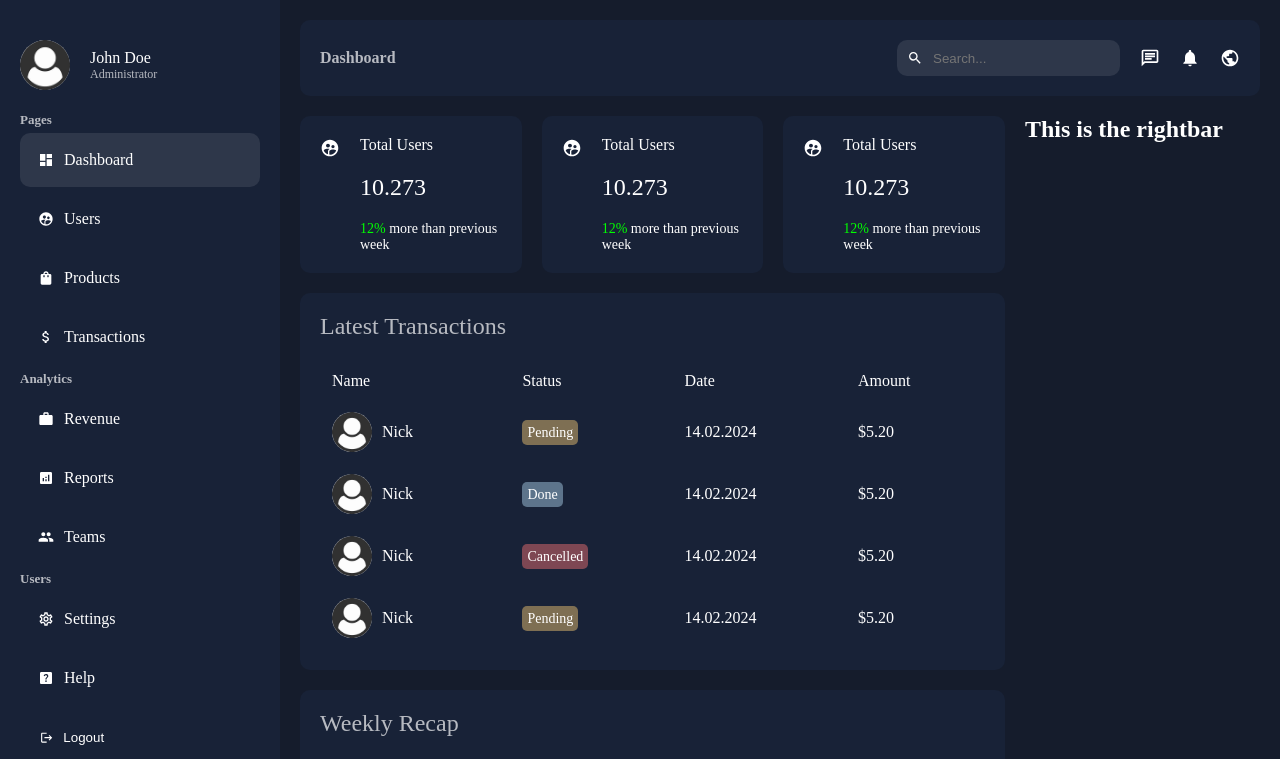
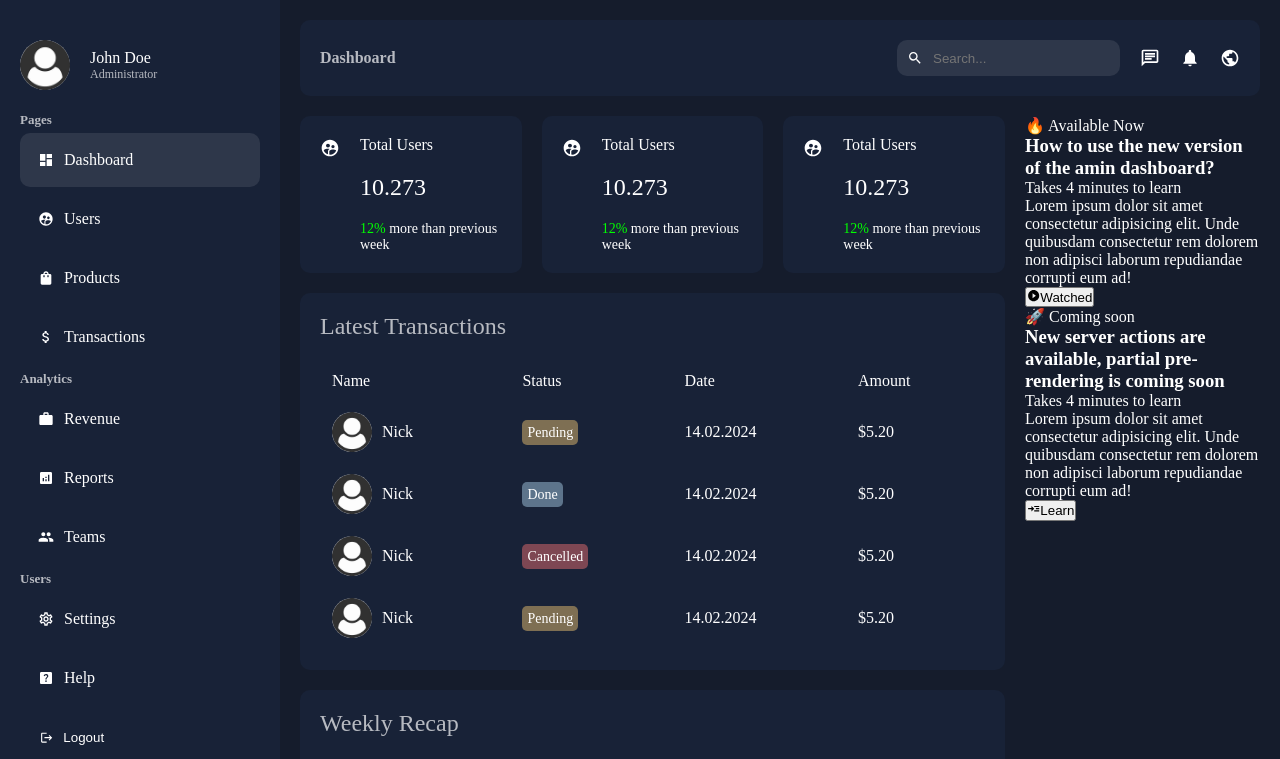
Before and after one commit to Nick-Salifu/dashboard, a Next.js app: page /dashboard in a window 1280 px wide. Shown: the top 759 px of the page. Built offline with nearby package versions, Linux system fonts and the light colour scheme.

Commit message:
right part of the dashboard

```diff
--- a/app/components/dashboard-component/rightbar/rightbar.jsx
+++ b/app/components/dashboard-component/rightbar/rightbar.jsx
@@ -1,7 +1,42 @@
-export default function Rightbar(){
+import Image from "next/image"
+import styles from "./rightbar.module.css"
+import { MdPlayCircleFilled, MdReadMore } from "react-icons/md"
+
+export default function Rightbar() {
     return (
-        <div>
-            <h2>This is the rightbar</h2>
+        <div className={styles.container}>
+           <div className={styles.item}>
+                <div className={styles.bgContainer}>
+                    <Image className={styles.bg} src="/astro.jpg" fill alt="astro picture" />
+                </div>
+                <div className={styles.texts}>
+                    <span className={styles.notification}>
+                        🔥 Available Now
+                    </span>
+                    <h3 className={styles.title}>How to use the new version of the amin dashboard?</h3>
+                    <span className={styles.subtitle}>Takes 4 minutes to learn</span>
+                    <p className={styles.desc}>Lorem ipsum dolor sit amet consectetur adipisicing elit. Unde quibusdam consectetur rem dolorem non adipisci laborum repudiandae corrupti eum ad!</p>
+                    <button className={styles.button}>
+                        <MdPlayCircleFilled />
+                        Watched
+                    </button>
+                </div>
+           </div>
+
+            <div className={styles.item}>
+                <div className={styles.texts}>
+                    <span className={styles.notification}>
+                        🚀 Coming soon
+                    </span>
+                    <h3 className={styles.title}>New server actions are available, partial pre-rendering is coming soon</h3>
+                    <span className={styles.subtitle}>Takes 4 minutes to learn</span>
+                    <p className={styles.desc}>Lorem ipsum dolor sit amet consectetur adipisicing elit. Unde quibusdam consectetur rem dolorem non adipisci laborum repudiandae corrupti eum ad!</p>
+                    <button className={styles.button}>
+                        <MdReadMore />
+                        Learn
+                    </button>
+                </div>
+            </div>
         </div>
     )
 }
--- a/app/components/dashboard-component/rightbar/rightbar.module.css
+++ b/app/components/dashboard-component/rightbar/rightbar.module.css
@@ -0,0 +1,20 @@
+.container {
+
+}
+
+.item {
+    position: relative;
+}
+
+.bgContainer {
+    position: absolute;
+    bottom: 0;
+    right: 0;
+    width: 50%;
+    height: 50%%
+}
+
+.bg {
+    object-fit: cover;
+    opacity: 0.2
+}
```
Also changed, not shown: public/astro.jpg (added).
